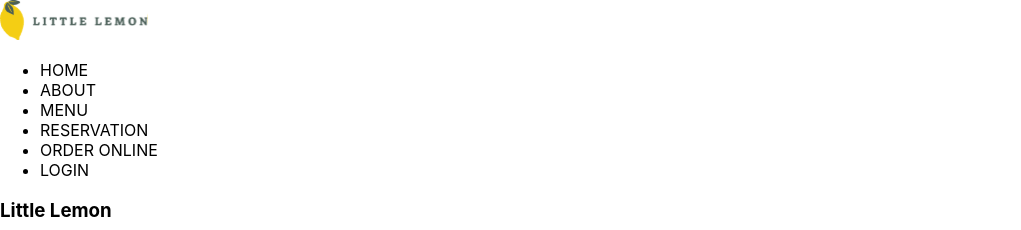
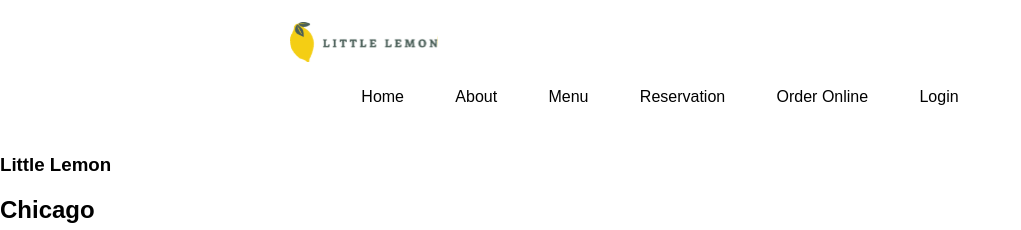
Before and after one commit to hrtune/little-lemon, a React (Create React App) app: page / in a window 1280 px wide. Shown: the top 230 px of the page, without its empty margins (0-1021 px from the left). Built offline with nearby package versions, Linux system fonts and the light colour scheme.

Commit message:
Style Navigation bar

```diff
--- a/src/App.css
+++ b/src/App.css
@@ -1,38 +1,3 @@
-.App {
-  text-align: center;
+body {
+  font-family: 'Karla', sans-serif;
 }
-
-.App-logo {
-  height: 40vmin;
-  pointer-events: none;
-}
-
-@media (prefers-reduced-motion: no-preference) {
-  .App-logo {
-    animation: App-logo-spin infinite 20s linear;
-  }
-}
-
-.App-header {
-  background-color: #282c34;
-  min-height: 100vh;
-  display: flex;
-  flex-direction: column;
-  align-items: center;
-  justify-content: center;
-  font-size: calc(10px + 2vmin);
-  color: white;
-}
-
-.App-link {
-  color: #61dafb;
-}
-
-@keyframes App-logo-spin {
-  from {
-    transform: rotate(0deg);
-  }
-  to {
-    transform: rotate(360deg);
-  }
-}
--- a/src/components/Header.js
+++ b/src/components/Header.js
@@ -1,8 +1,13 @@
 import Nav from "./Nav";
 import logo from "../assets/logo.svg";
 const Header = () => {
+  const headerStyle = {
+    margin: "22px 290px",
+    display: "flex",
+    flexWrap: "wrap",
+  };
   return (
-    <header>
+    <header style={headerStyle}>
       <img src={logo} alt="Little Lemon Logo" />
       <Nav />
     </header>
--- a/src/components/Hero.js
+++ b/src/components/Hero.js
@@ -1,4 +1,6 @@
 import food from "../assets/food.jpg";
+import ui from "../ui";
+
 const Hero = () => {
   return (
     <section>
--- a/src/components/Nav.js
+++ b/src/components/Nav.js
@@ -1,17 +1,25 @@
 const Nav = () => {
   const links = [
-    { name: "HOME", link: "#" },
-    { name: "ABOUT", link: "#" },
-    { name: "MENU", link: "#" },
-    { name: "RESERVATION", link: "#" },
-    { name: "ORDER ONLINE", link: "#" },
-    { name: "LOGIN", link: "#" },
+    { name: "Home", link: "#" },
+    { name: "About", link: "#" },
+    { name: "Menu", link: "#" },
+    { name: "Reservation", link: "#" },
+    { name: "Order Online", link: "#" },
+    { name: "Login", link: "#" },
   ];
+  const listStyle = {
+    display: "flex",
+    listStyleType: "none",
+    justifyContent: "space-evenly",
+    flexWrap: "wrap",
+  };
   return (
-    <nav>
-      <ul>
+    <nav style={{ flexGrow: "1" }}>
+      <ul style={listStyle}>
         {links.map((l) => (
-          <li key={l.name}>{l.name}</li>
+          <li style={{ fontSize: "16px", margin: "10px 20px" }} key={l.name}>
+            {l.name}
+          </li>
         ))}
       </ul>
     </nav>
--- /dev/null
+++ b/src/styles.js
@@ -0,0 +1,3 @@
+export const baseStyle = {
+  margin: "0 290px",
+};
```
